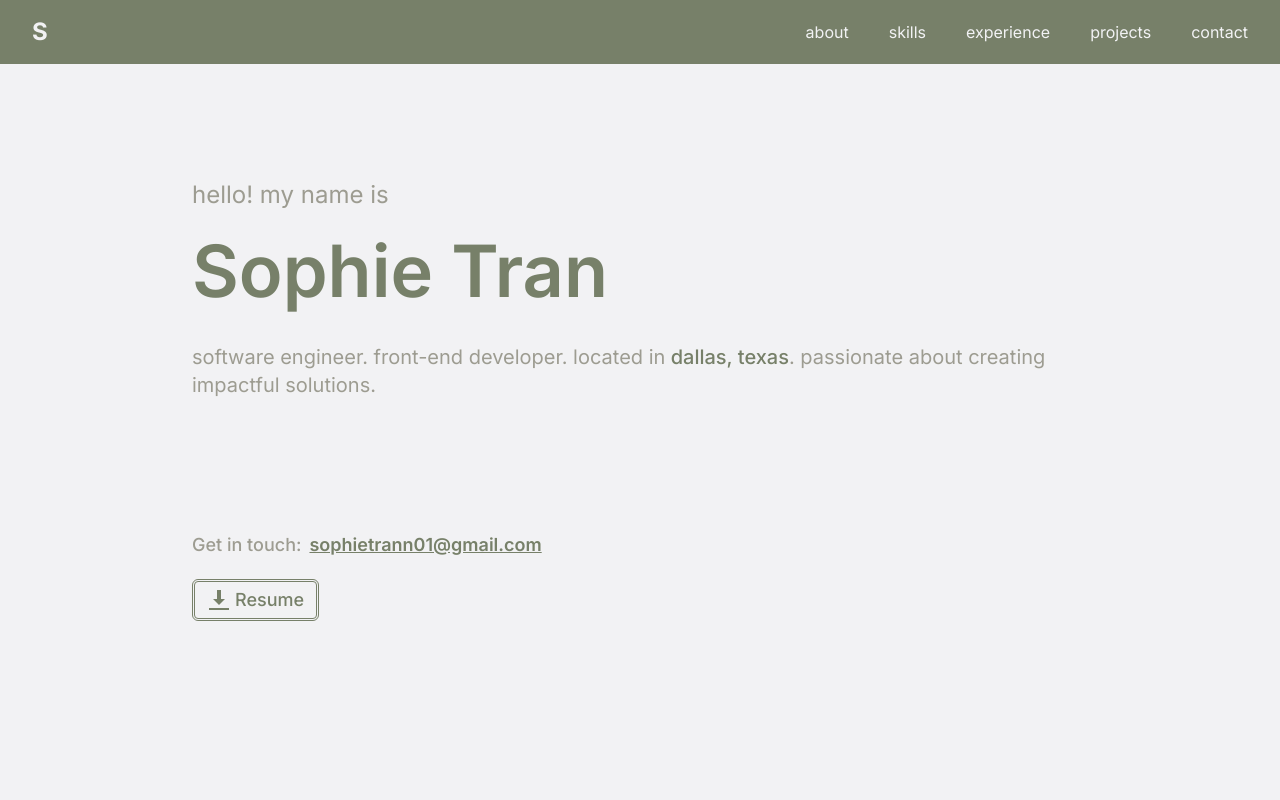
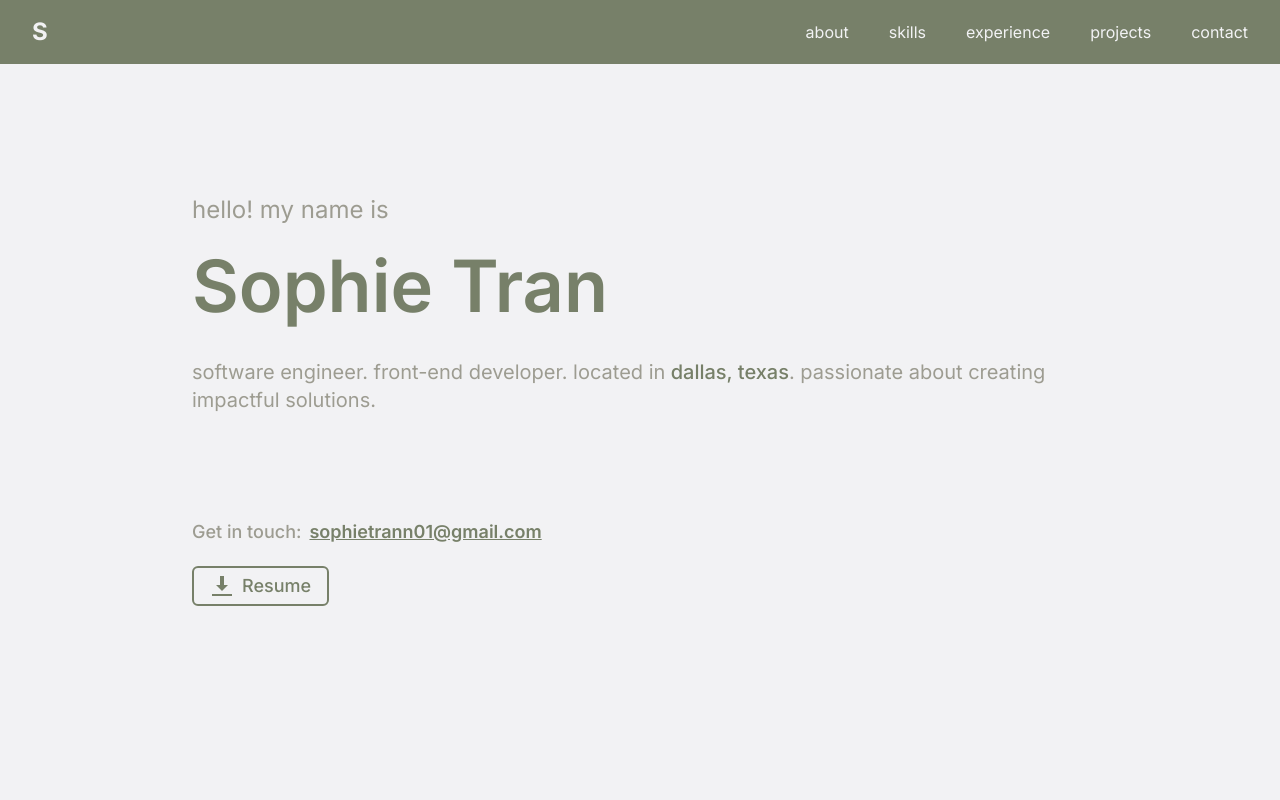
Before and after one commit to sophiietran/portfolio-website, a React (Vite) app: page / in a window 1280 px wide. Shown: the top 800 px of the page. Built offline with nearby package versions, Linux system fonts and the light colour scheme.

Commit message:
fix resume button

```diff
--- a/src/components/sections/Home.jsx
+++ b/src/components/sections/Home.jsx
@@ -6,11 +6,12 @@ export default function HomeSection() {
         <h1 class="text-[#778069] font-semibold text-7xl mb-9">Sophie Tran</h1>
         <h4 class="text-[#9D9C91] text-xl max-w-4xl">
           software engineer. front-end developer. located in
-          <strong class="text-[#778069] font-medium"> dallas, texas</strong>. passionate about creating impactful solutions.
+          <strong class="text-[#778069] font-medium"> dallas, texas</strong>.
+          passionate about creating impactful solutions.
         </h4>
 
         {/* email */}
-        <div class="flex items-center mt-33">
+        <div class="flex items-center mt-26">
           <h3 class="text-[#9D9C91] text-lg font-medium mr-2">
             Get in touch:{" "}
           </h3>
@@ -23,21 +24,21 @@ export default function HomeSection() {
         </div>
 
         {/* download resume */}
-
-        <button class="bg-[#f2f2f4] flex items-center px-3 py-1 rounded-md mt-5 border-3 border-double border-[#778069]">
+        <a
+          href="/Users/sophie/Documents/job-things/sophie-tran-resume.pdf"
+          download
+          className="inline-flex items-center bg-[#f2f2f4] px-4 py-1 rounded-md mt-5 border-2 border-[#778069]
+                     text-[#778069] font-medium text-lg
+                     hover:bg-[#cdcdc8] hover:border-[#778069] transition-all duration-200"
+          aria-label="Download Sophie Tran's Resume"
+        >
           <img
-            src="src/assets/dowload-green.png"
+            src="src/assets/download-green.png"
             alt="Download icon"
-            class="mr-1 h-6 "
+            className="mr-2 h-6"
           />
-          <a
-            href="/Users/sophie/Documents/job-things/sophie-tran-resume.pdf"
-            download
-            class="text-[#778069] font-medium text-lg "
-          >
-            Resume
-          </a>
-        </button>
+          Resume
+        </a>
       </div>
     </section>
   );
```
Also changed, not shown: src/assets/download-green.png (renamed from src/assets/dowload-green.png).
